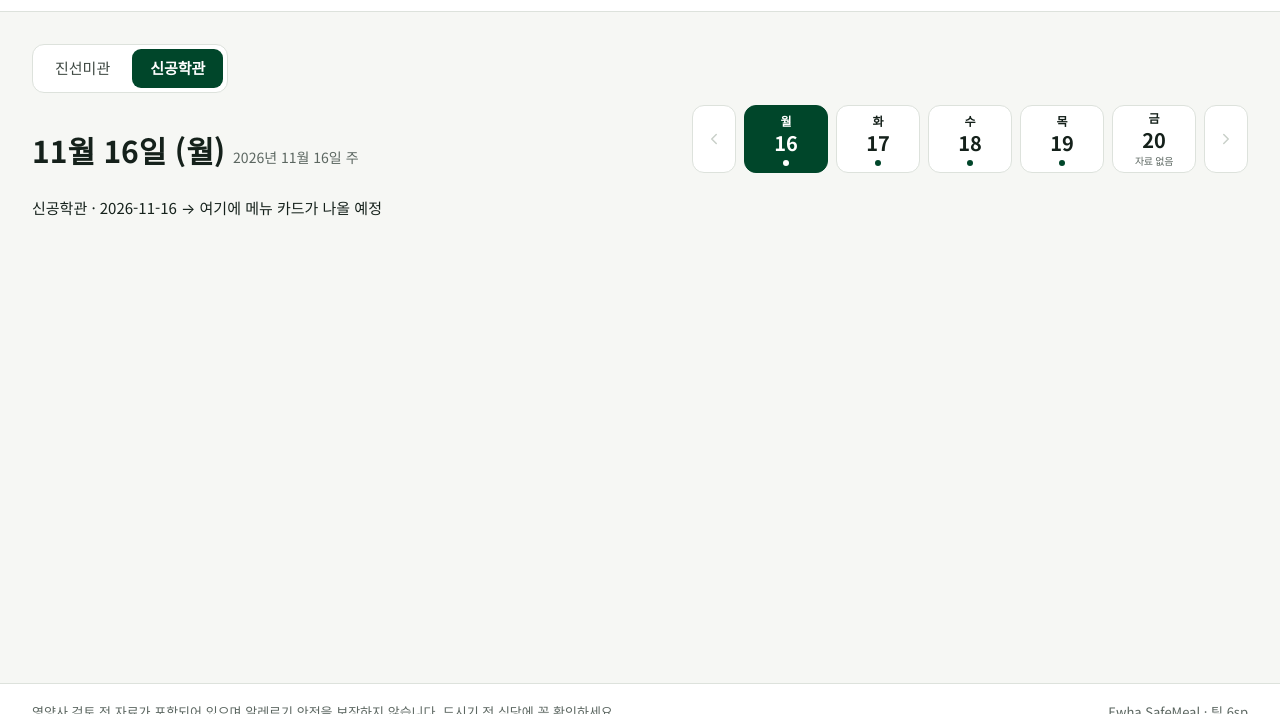
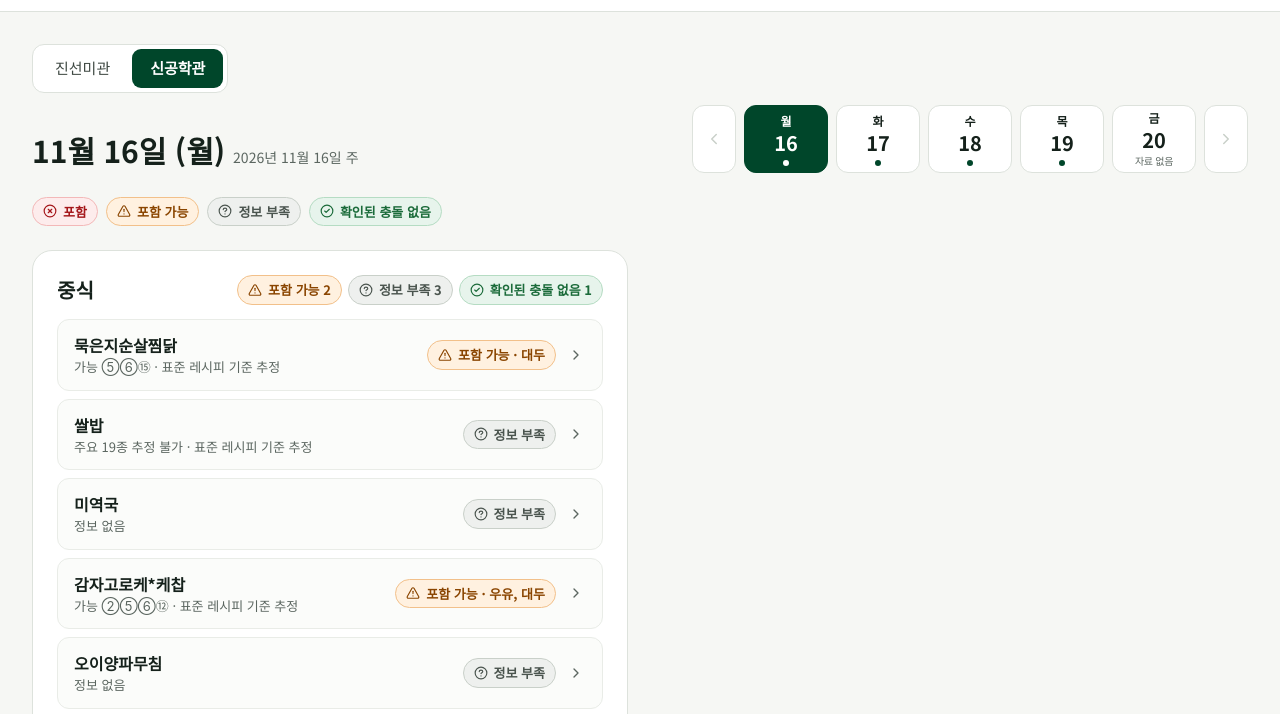
Before and after one commit to Mingyeong-Kang/6sp-homepage, a plain HTML site: page index.html in a window 1280 px wide. Both pictures are taken after a click on the button "월 16". Shown: the part 61-775 px from the top of the page. Drawn offline with nearby package versions, Linux system fonts and the light colour scheme.

Commit message:
feat: 식단 메뉴 카드와 알레르기 판정 배지 표시

```diff
--- a/css/pages/menu.css
+++ b/css/pages/menu.css
@@ -31,6 +31,11 @@
   color: var(--color-text-3);
 }
 
+/* 범례(포함 / 포함 가능 / …)와 아래 카드 사이 간격 (Figma 03: 24px) */
+.menu-legend {
+  margin-bottom: 24px;
+}
+
 /* 휴대폰(768px 이하): 날짜 띠가 화면 폭을 다 쓰게 (공통 CSS와 같은 기준) */
 @media (max-width: 768px) {
   .menu-head__dates {
--- a/js/pages/menu.js
+++ b/js/pages/menu.js
@@ -176,6 +176,51 @@
     return days;
   }
 
+  // ================= 메뉴 한 줄 만들기 =================
+
+  // [바꾸기 표] 비교 기계의 판정(level) → 화면 스티커 이름(status)
+  const LEVEL_TO_STATUS = {
+    danger: 'contains', // 🔴 포함
+    caution: 'may',     // 🟠 포함 가능
+    unknown: 'unknown', // ⚪ 정보 부족
+    ok: 'clear',        // 🟢 확인된 충돌 없음
+  };
+
+  // [메뉴 1] 알레르기 목록 → "⑤⑥⑮" 같은 동그라미 숫자 글자
+  function circledList(list) {
+    return list.map((a) => SM.circled(a.no)).join('');
+  }
+
+  // [메뉴 2] 메뉴 이름 아래 작은 설명줄 만들기
+  // 예: "확정 ⑤⑥⑩ · 영양사 제공 (학식 기준)", "가능 ⑤⑥⑮ · 표준 레시피 기준 추정"
+  function buildDesc(result) {
+    const parts = [];
+    if (result.allergens.length > 0) {
+      parts.push('확정 ' + circledList(result.allergens));
+    }
+    if (result.possibleFromName.length > 0) {
+      parts.push('가능 ' + circledList(result.possibleFromName));
+    }
+    if (result.status === 'none_estimated') {
+      parts.push('주요 19종 추정 불가');
+    }
+    parts.push(result.sourceLabel); // 출처는 항상 맨 끝에 (안전 규칙 2번)
+    return parts.join(' · ');
+  }
+
+  // [메뉴 3] 메뉴 이름 하나 → UI.menuItem이 원하는 모양으로 바꾸기
+  function toMenuItem(menuName, index) {
+    const result = mockFind(menuName);                   // 찾기 기계
+    const check = mockCheckMenu(result, MY_ALLERGIES);   // 비교 기계
+    return {
+      id: state.date + '-' + index,                      // 메뉴 구분 번호 (상세 화면 연결용, 장은서님과 맞출 예정)
+      name: menuName,                                    // "제육볶음"
+      desc: buildDesc(result),                           // 설명줄
+      status: LEVEL_TO_STATUS[check.level],              // 스티커 종류
+      statusDetail: check.hits.map((a) => a.name).join(', '), // 스티커 옆 "대두"
+    };
+  }
+
   // ================= 화면 그리기 =================
 
   // [그리기 1] 식당 선택 버튼 (진선미관 / 신공학관)
@@ -200,18 +245,26 @@
     });
   }
 
-  // [그리기 3] 본문 (임시 글자 → 6·7단계에서 메뉴 카드 / 빈 상태로 바꿀 예정)
+  // [그리기 3] 메뉴 영역: 범례 + 끼니 카드 (Figma 03)
+  function renderMenus() {
+    const day = MOCK_WEEKLY.days.find((d) => d.date === state.date); // 고른 날짜의 메뉴판 한 줄
+    const items = day.menus.map(toMenuItem);                         // 메뉴 이름들 → 메뉴 한 줄 모양들
+    return `
+      <div class="menu-legend">${UI.statusLegend()}</div>
+      <div class="meal-grid">
+        ${UI.mealCard({ title: day.meal, items: items })}
+      </div>`;
+  }
+
+  // [그리기 4] 본문: 상황에 따라 세 갈래 중 하나
   function renderBody() {
-    const cafe = SM.CAFETERIAS.find((c) => c.id === state.cafeteria);
-    let message;
     if (state.cafeteria !== 'engineering') {
-      message = '준비 중 화면이 나올 예정';
+      bodySlot.innerHTML = '<p>준비 중 화면이 나올 예정 (7단계)</p>';
     } else if (hasMenuOn(state.date)) {
-      message = '여기에 메뉴 카드가 나올 예정';
+      bodySlot.innerHTML = renderMenus();
     } else {
-      message = '자료 없음 화면이 나올 예정';
+      bodySlot.innerHTML = '<p>자료 없음 화면이 나올 예정 (7단계)</p>';
     }
-    bodySlot.innerHTML = `<p>${UI.esc(cafe.name)} · ${UI.esc(state.date)} → ${UI.esc(message)}</p>`;
   }
 
   // [신호 받기 1] 식당 버튼을 누르면 → 메모장 고치기 → 본문 다시 그리기
@@ -233,21 +286,5 @@
   renderDates();
   renderBody();
 
-  // 3단계 확인용: 이번 주 모든 메뉴를 기계에 넣어 보고 표로 보여 주기 (확인 끝나면 지울 예정)
-  const testRows = [];
-  MOCK_WEEKLY.days.forEach((day) => {
-    day.menus.forEach((menuName) => {
-      const result = mockFind(menuName);
-      const check = mockCheckMenu(result, MY_ALLERGIES);
-      testRows.push({
-        날짜: day.date,
-        메뉴: menuName,
-        판정: check.level,
-        걸린것: check.hits.map((a) => a.name).join(', '),
-        출처: result.sourceLabel,
-      });
-    });
-  });
-  console.table(testRows);
 
 })();
```
